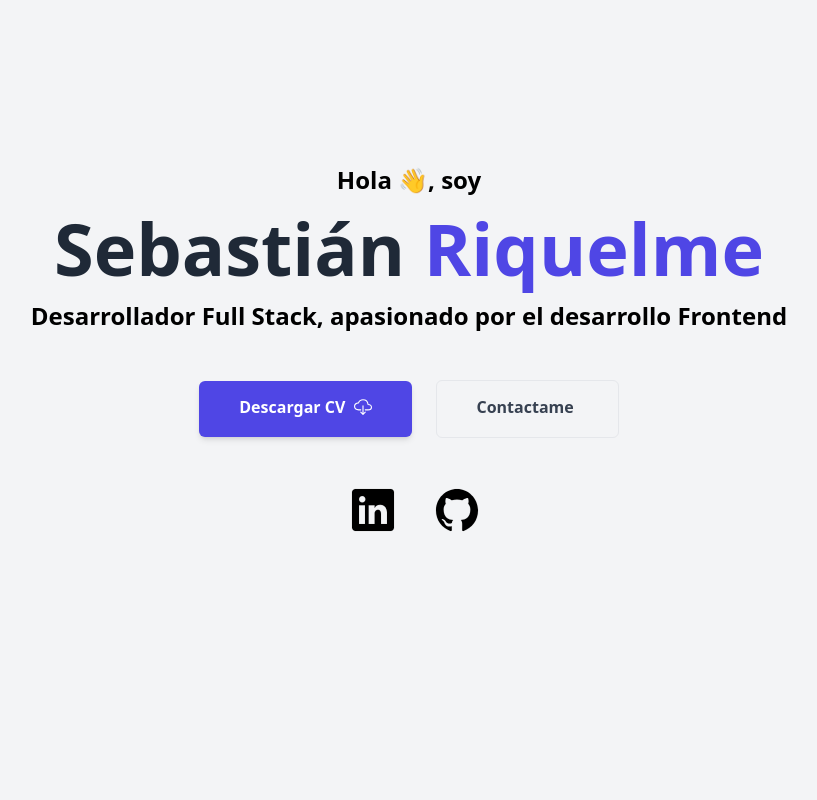
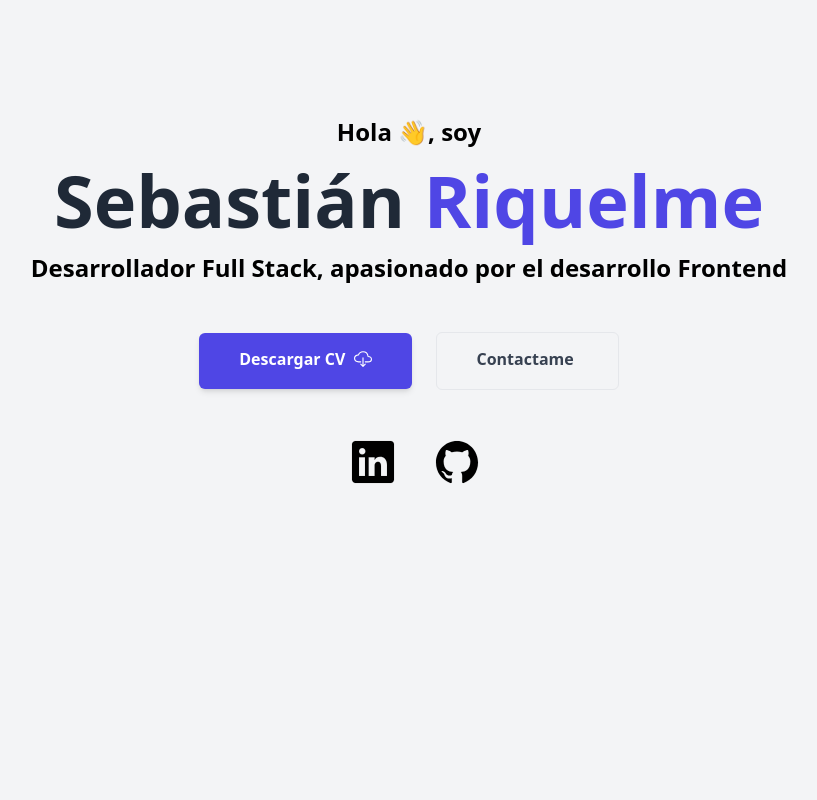
Before and after one commit to SebastianRiquelmeM/portafolio, a React (Vite) app: page / in a window 1280 px wide. Shown: the top 800 px of the page, without its empty margins (231-1048 px from the left). Built offline with nearby package versions, Linux system fonts and the light colour scheme.

Commit message:
textos y espacios corregidos

```diff
--- a/src/components/Hero.jsx
+++ b/src/components/Hero.jsx
@@ -23,7 +23,7 @@ export default () => {
 					</ul>
 				</nav>
 			</header>
-			<section className="mt-36 mx-auto max-w-screen-xl pb-4 px-4 sm:px-8">
+			<section className="mt-24 mx-auto max-w-screen-xl pb-4 px-4 sm:px-8">
 				<div className="text-center space-y-4">
 					<h5 className="font-bold text-2xl dark:text-white">
 						Hola 👋, soy
@@ -43,7 +43,7 @@ export default () => {
 				<div className="mt-12 justify-center items-center space-y-3 sm:space-x-6 sm:space-y-0 sm:flex">
 					<a
 						href="https://sebastianriquelmem.github.io/portafolio/assets/Sebastián%20Riquelme%20Muñoz.pdf"
-                        target="_blank"
+						target="_blank"
 						className="font-bold px-10 py-3.5 w-full bg-indigo-600 text-white text-center rounded-md shadow-md block sm:w-auto"
 					>
 						Descargar CV{" "}
@@ -59,10 +59,22 @@ export default () => {
 						<span className="font-bold ml-1 text-lg align-[-3px]"></span>
 					</a>
 				</div>
-				<div className="mt-12 dark:text-white text-5xl justify-center items-center space-y-3 sm:space-x-6 sm:space-y-0 sm:flex">
-                    <a href="https://www.linkedin.com/in/sebasti%C3%A1n-riquelme-566a16261/" target="_blank" className="mx-3 cursor-pointer hover:scale-150 hover:transition-all hover:duration-300"><ion-icon name="logo-linkedin"></ion-icon></a>
-                    <a href="https://github.com/SebastianRiquelmeM" target="_blank" className="mx-3 cursor-pointer hover:scale-150 hover:transition-all hover:duration-300"><ion-icon name="logo-github"></ion-icon></a>
-                </div>
+				<div className="mt-12 dark:text-white text-5xl justify-center items-center flex sm:space-x-6 sm:space-y-0">
+					<a
+						href="https://www.linkedin.com/in/sebasti%C3%A1n-riquelme-566a16261/"
+						target="_blank"
+						className="mx-3 cursor-pointer hover:scale-150 hover:transition-all hover:duration-300"
+					>
+						<ion-icon name="logo-linkedin"></ion-icon>
+					</a>
+					<a
+						href="https://github.com/SebastianRiquelmeM"
+						target="_blank"
+						className="mx-3 cursor-pointer hover:scale-150 hover:transition-all hover:duration-300"
+					>
+						<ion-icon name="logo-github"></ion-icon>
+					</a>
+				</div>
 			</section>
 		</>
 	);
--- a/src/components/Projects.jsx
+++ b/src/components/Projects.jsx
@@ -30,13 +30,16 @@ export const Projects = () => {
 							</div>
 						</a>
 						<h5 className="mb-4 text-4xl font-extrabold leading-none">
+							Laboratorio Universidad Diego Portales
+						</h5>
+{/* 						<h5 className="mb-4 text-4xl font-extrabold leading-none">
 							Laboratorio {""}
 							<br className="hidden md:block" />
 							Universidad{" "}
 							<span className="inline-block text-deep-purple-accent-400">
 								Diego Portales
 							</span>
-						</h5>
+						</h5> */}
 						<p className="mb-6 dark:text-white text-gray-900">
 							Desarrollé y agregué funcionalidades para la
 							aplicación web labeit.udp.cl, incluyendo mejoras en
@@ -95,13 +98,16 @@ export const Projects = () => {
 							</div>
 						</a>
 						<h5 className="mb-4 text-4xl font-extrabold leading-none">
-							Ayudantía Desarrollo web
+							Ayudantía Desarrollo web Universidad Diego Portales
+						</h5>
+						{/* 						<h5 className="mb-4 text-4xl font-extrabold leading-none">
+							Ayudantía Desarrollo web {" "}
 							<br className="hidden md:block" />
-							Universidad{" "}
+							{" "}
 							<span className="inline-block text-deep-purple-accent-400">
-								Diego Portales
+							Universidad Diego Portales
 							</span>
-						</h5>
+						</h5> */}
 						<p className="mb-6 dark:text-white  text-gray-900">
 							Me desempeño como ayudante de profesor en la
 							asignatura de desarrollo web, impartiendo cátedras y
--- a/src/components/Technologies.jsx
+++ b/src/components/Technologies.jsx
@@ -6,7 +6,7 @@ import toolsIMG from "/img/optimizacion-web.png";
 
 export const Technologies = () => {
 	return (
-		<div className="mt-48 pb-48 md:mt-36">
+		<div className="mt-48 pb-48 md:mt-48">
 			{/* About me, with image in left and text in right */}
 			<h1 className="dark:text-white text-6xl mb-20 text-gray-800 font-bold text-center">
 				Tecnologías
```
